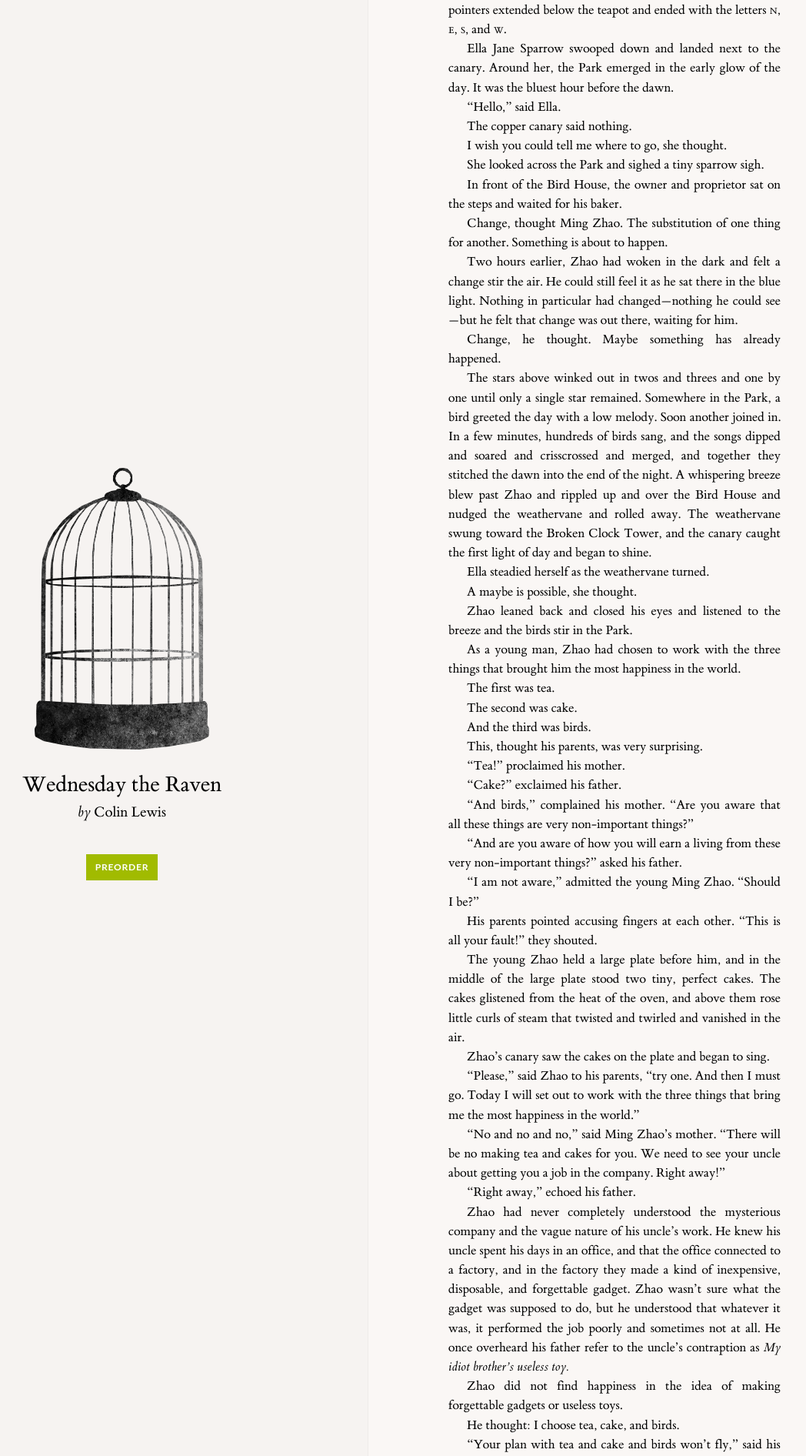
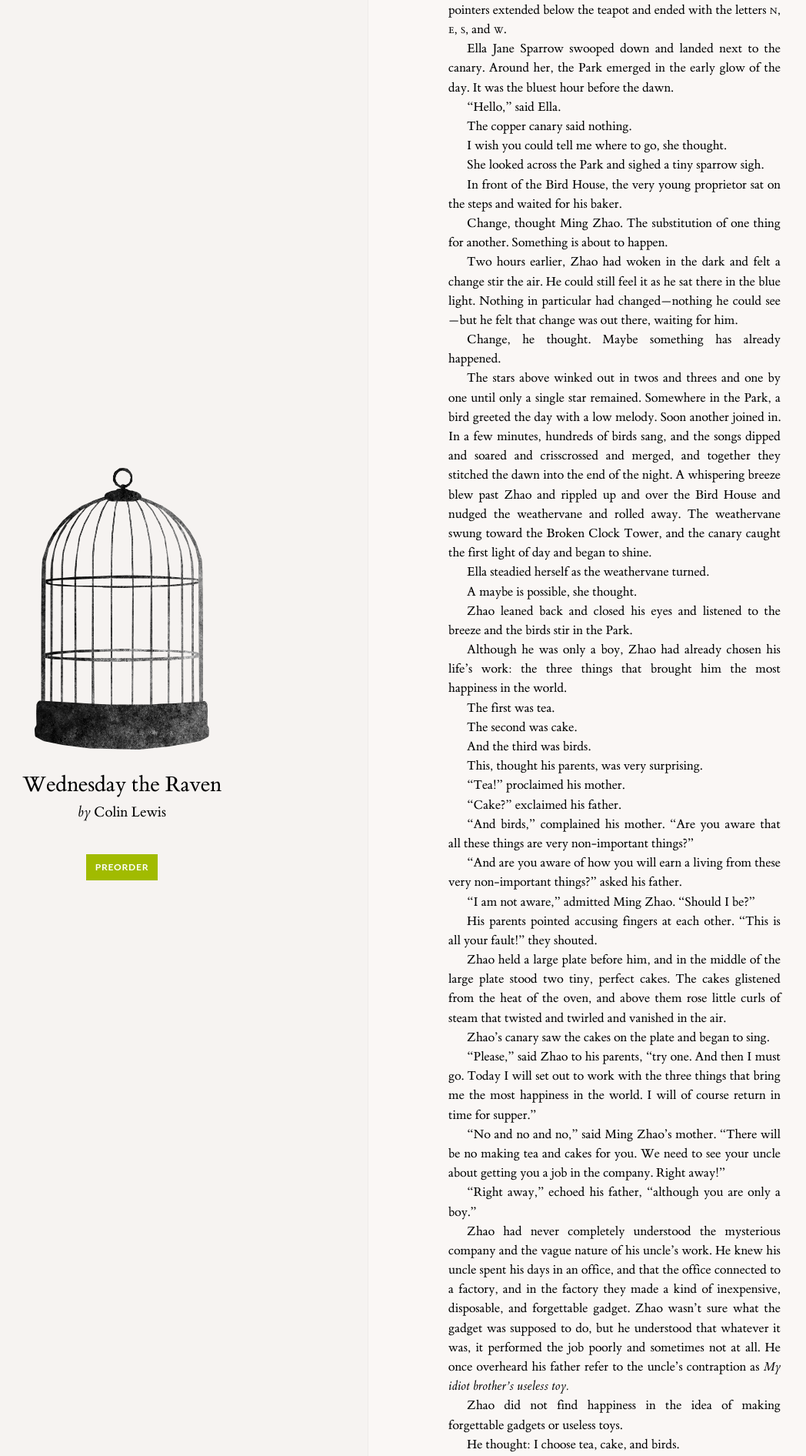
Before and after one commit to studiokicobi/wednesday-the-raven, a Jekyll site: the page built from chapters/chapter-01.md, in a window 1280 px wide. Shown: the part 1626-3518 px from the top of the page at 77% size, without its empty margins (161-1209 px from the left). Built offline with Jekyll 4.4.1, drawn with Linux system fonts in a browser that asks for light colours.

Commit message:
Adjust Zhao's age and make him a boy

```diff
--- a/chapters/chapter-01.md
+++ b/chapters/chapter-01.md
@@ -33,7 +33,7 @@ I wish you could tell me where to go, she thought.
 
 She looked across the Park and sighed a tiny sparrow sigh.
 
-In front of the Bird House, the owner and proprietor sat on the steps and waited for his baker.
+In front of the Bird House, the very young proprietor sat on the steps and waited for his baker.
 
 Change, thought Ming Zhao. The substitution of one thing for another. Something is about to happen.
 
@@ -49,7 +49,7 @@ A maybe is possible, she thought.
 
 Zhao leaned back and closed his eyes and listened to the breeze and the birds stir in the Park.
 
-As a young man, Zhao had chosen to work with the three things that brought him the most happiness in the world.
+Although he was only a boy, Zhao had already chosen his life’s work: the three things that brought him the most happiness in the world.
 
 The first was tea.
 
@@ -67,19 +67,19 @@ This, thought his parents, was very surprising.
 
 “And are you aware of how you will earn a living from these very non-important things?” asked his father.
 
-“I am not aware,” admitted the young Ming Zhao. “Should I be?”
+“I am not aware,” admitted Ming Zhao. “Should I be?”
 
 His parents pointed accusing fingers at each other. “This is all your fault!” they shouted.
 
-The young Zhao held a large plate before him, and in the middle of the large plate stood two tiny, perfect cakes. The cakes glistened from the heat of the oven, and above them rose little curls of steam that twisted and twirled and vanished in the air.
+Zhao held a large plate before him, and in the middle of the large plate stood two tiny, perfect cakes. The cakes glistened from the heat of the oven, and above them rose little curls of steam that twisted and twirled and vanished in the air.
 
 Zhao’s canary saw the cakes on the plate and began to sing.
 
-“Please,” said Zhao to his parents, “try one. And then I must go. Today I will set out to work with the three things that bring me the most happiness in the world.”
+“Please,” said Zhao to his parents, “try one. And then I must go. Today I will set out to work with the three things that bring me the most happiness in the world. I will of course return in time for supper.”
 
 “No and no and no,” said Ming Zhao’s mother. “There will be no making tea and cakes for you. We need to see your uncle about getting you a job in the company. Right away!”
 
-“Right away,” echoed his father.
+“Right away,” echoed his father, “although you are only a boy.”
 
 Zhao had never completely understood the mysterious company and the vague nature of his uncle’s work. He knew his uncle spent his days in an office, and that the office connected to a factory, and in the factory they made a kind of inexpensive, disposable, and forgettable gadget. Zhao wasn’t sure what the gadget was supposed to do, but he understood that whatever it was, it performed the job poorly and sometimes not at all. He once overheard his father refer to the uncle’s contraption as _My idiot brother’s useless toy._
 
```
